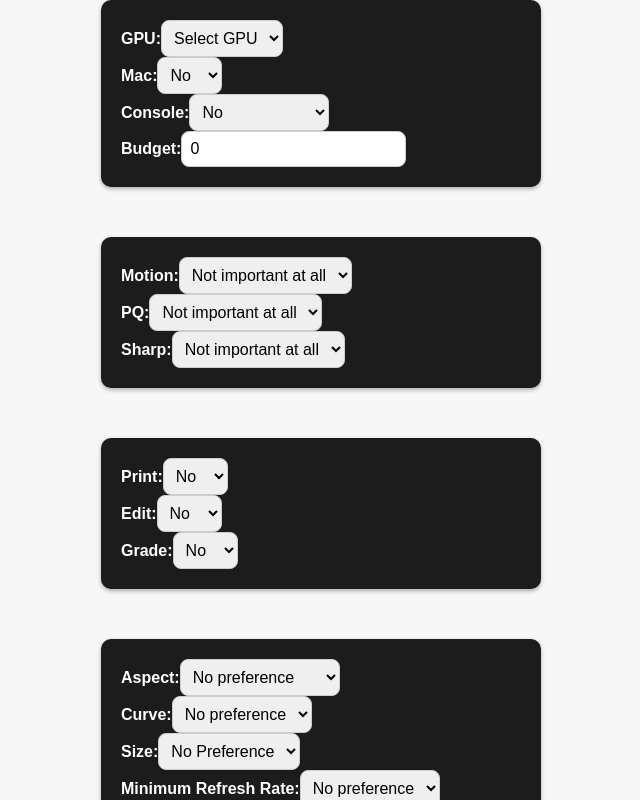
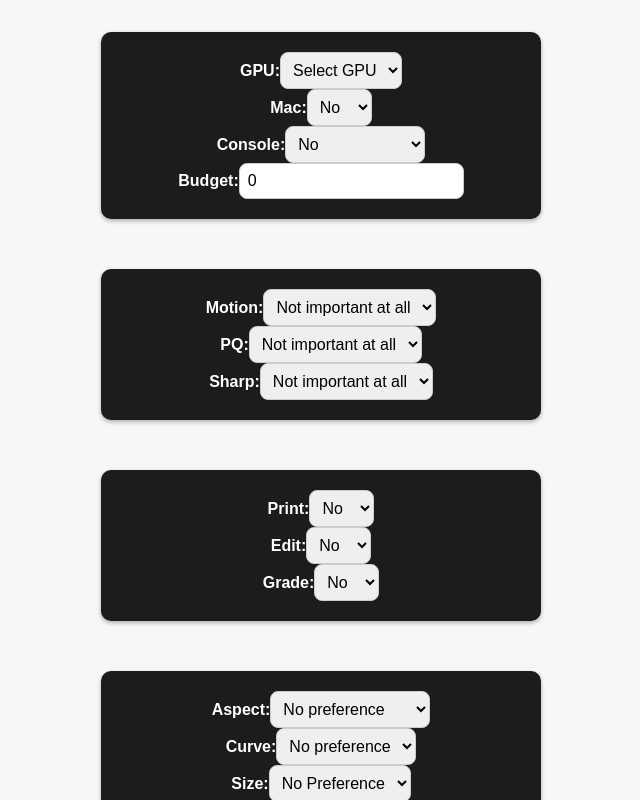
Before and after one commit to ChandradeepC/FrogAI-frontend, a React (Vite) app in the folder vite-project/: page / in a window 1280 px wide. Shown: the top 800 px of the page, without its empty margins (319-959 px from the left). Built offline with nearby package versions, Linux system fonts and the light colour scheme.

Commit message:
refactored app

```diff
--- a/vite-project/src/App.tsx
+++ b/vite-project/src/App.tsx
@@ -1,32 +1,20 @@
 import { useState } from "react";
 import reactLogo from "./assets/react.svg";
 import "./App.css";
+import DeviceAndBudgetForm from "./DeviceAndBudget";
+import UseCasesForm from "./UseCases";
+import SpecialForm from "./Special";
+import OptionalFilterForm from "./OptionalFilters";
 
 function App() {
   const [count, setCount] = useState(0);
 
   return (
-    <div className="App">
-      <div>
-        <a href="https://vitejs.dev" target="_blank">
-          <img src="/vite.svg" className="logo" alt="Vite logo" />
-        </a>
-        <a href="https://reactjs.org" target="_blank">
-          <img src={reactLogo} className="logo react" alt="React logo" />
-        </a>
-      </div>
-      <h1>Vite + React</h1>
-      <div className="card">
-        <button onClick={() => setCount((count) => count + 1)}>
-          count is {count}
-        </button>
-        <p>
-          Edit <code>src/App.tsx</code> and save to test HMR
-        </p>
-      </div>
-      <p className="read-the-docs">
-        Click on the Vite and React logos to learn more
-      </p>
+    <div className="forms-container">
+      <DeviceAndBudgetForm />
+      <UseCasesForm />
+      <SpecialForm />
+      <OptionalFilterForm />
     </div>
   );
 }
--- a/vite-project/src/main.tsx
+++ b/vite-project/src/main.tsx
@@ -2,18 +2,11 @@
 import ReactDOM from "react-dom/client";
 import App from "./App";
 import "./index.css";
-import DeviceAndBudgetForm from "./DeviceAndBudget";
-import UseCasesForm from "./UseCases";
-import SpecialForm from "./Special";
-import OptionalFilterForm from "./OptionalFilters";
 
 ReactDOM.createRoot(document.getElementById("root") as HTMLElement).render(
   <React.StrictMode>
-    <div className="forms-container">
-      <DeviceAndBudgetForm />
-      <UseCasesForm />
-      <SpecialForm />
-      <OptionalFilterForm />
+    <div>
+      <App />
     </div>
   </React.StrictMode>
 );
```
